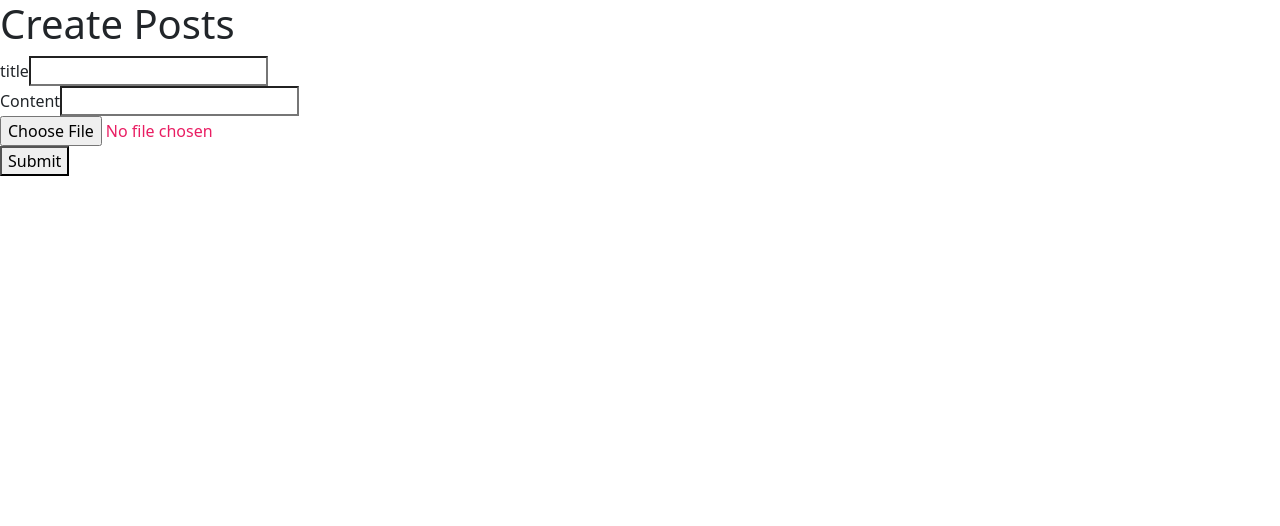
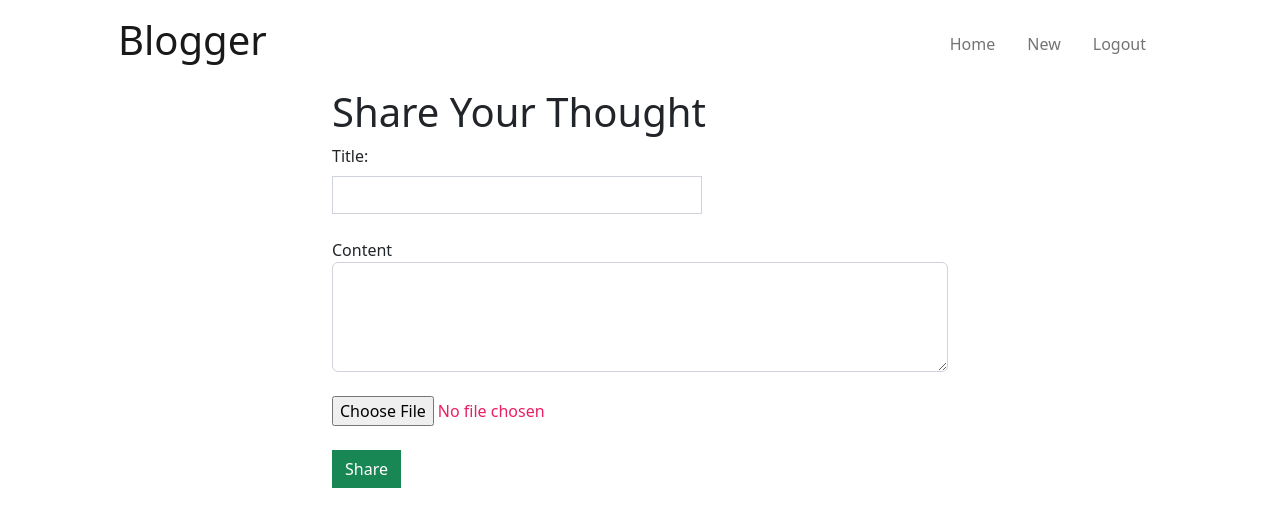
Before and after one commit to DipakPNeoSoft/merged, a React (Create React App) app in the folder Ract/post/: page /new in a window 1280 px wide. Shown: the top 526 px of the page. Built offline with nearby package versions, Linux system fonts and the light colour scheme.

Commit message:
Fixed ui in login registration and new page

```diff
--- a/Ract/post/src/App.js
+++ b/Ract/post/src/App.js
@@ -6,12 +6,14 @@ import New from './components/New';
 import { Routes, BrowserRouter, Route } from "react-router-dom";
 import Edit from './components/Edit';
 import Registration from './components/Registration';
+import Navabar from './components/Navabar';
 
 function App() {
   return (
 
 
     <BrowserRouter>
+      <Navabar/>
 
       <Routes>
         <Route path="/new" element={<New/>} />
@@ -33,6 +35,7 @@ function App() {
 
 
 
+
   );
 }
 
--- a/Ract/post/src/components/Edit.js
+++ b/Ract/post/src/components/Edit.js
@@ -13,8 +13,8 @@ function Edit() {
         axios.get(`http://localhost:3001/api/v1/posts/${id}`,{ headers:
         { Authorization: `${localStorage.getItem('token')}`
         }}).then(res=> {
-
-            setData(res.data)
+            console.log("response",res)
+            setData(res.data.post)
         })
         .catch((err)=>{
             if(err.response.status === 404){
@@ -32,7 +32,7 @@ function Edit() {
 
     const updatePost =(event)=>{
         event.preventDefault();
-        axios.patch(`http://localhost:3002/api/v1/posts/${id}`,{post},{ headers:
+        axios.patch(`http://localhost:3001/api/v1/posts/${id}`,{post},{ headers:
         { Authorization: `${localStorage.getItem('token')}`
         }}).then(res=> {
                 console.log(res)
--- /dev/null
+++ b/Ract/post/src/components/Navabar.js
@@ -0,0 +1,57 @@
+import axios from 'axios'
+
+import {  Link, useNavigate } from 'react-router-dom'
+import React, { useState } from 'react'
+
+
+
+function Navabar() {
+    const navigate = useNavigate()
+
+    const handleLogout = ()=> {
+        debugger
+        axios.delete(`http://localhost:3001/users/sign_out`,{ headers:
+        { Authorization: `${localStorage.getItem('token')}`
+        }})
+        .then(res=> {
+            debugger
+            if(res.status === 200){
+                localStorage.clear();
+                navigate('/')
+            }
+
+
+        })
+        .catch((err)=>{
+            console.log("error ",err)
+        })
+
+
+    }
+  return (
+    <div>
+        <nav className="navbar navbar-expand-lg navbar-light" id="mainNav">
+            <div className="container px-4 px-lg-5">
+                {/* <a className="navbar-brand" href="index.html">Blogger</a> */}
+                <Link to={`/posts`}  className="navbar-brand" ><h1>Blogger</h1></Link>
+                <button className="navbar-toggler" type="button" data-bs-toggle="collapse" data-bs-target="#navbarResponsive" aria-controls="navbarResponsive" aria-expanded="false" aria-label="Toggle navigation">
+                    Menu
+                    <i className="fas fa-bars"></i>
+                </button>
+                <div className="collapse navbar-collapse" id="navbarResponsive">
+                    <ul className="navbar-nav ms-auto py-4 py-lg-0">
+                        <li className="nav-item"><Link to={`/posts`}  className="nav-link px-lg-3 py-3 py-lg-4" >Home</Link></li>
+                        <li className="nav-item">
+                        <Link to={`/new`}  className="nav-link px-lg-3 py-3 py-lg-4" >New</Link>
+                        {/* <a className="nav-link px-lg-3 py-3 py-lg-4" href="about.html">New Post</a> */}
+                        </li>
+                        <li className="nav-item"> <a className="nav-link px-lg-3 py-3 py-lg-4"href="#" onClick={handleLogout}>Logout</a></li>
+                    </ul>
+                </div>
+            </div>
+        </nav>
+    </div>
+  )
+}
+
+export default Navabar
--- a/Ract/post/src/components/New.js
+++ b/Ract/post/src/components/New.js
@@ -1,5 +1,8 @@
 import React, { useState } from 'react'
 import axios from 'axios'
+import 'bootstrap/dist/css/bootstrap.min.css';
+import '../new.css'
+
 
 import { useNavigate } from 'react-router-dom';
 
@@ -56,28 +59,63 @@ function New() {
     }
     return (
         <div>
-            <div>
+            <div className='form-outline w-50 container-fluid'>
 
-                <h1>Create Posts</h1>
+                <h1>Share Your Thought</h1>
                 <form onSubmit={handleSubmit}>
-                    <div>
-                        <label>title</label>
-                        <input name="title" value={post.title} onChange={handleInputChange} />
+                    <div className="form-outline mb-4" style={{'width':'60%'}}>
+                        <label className="form-label">Title:</label>
+                        <input className="form-control" name="title" value={post.title} onChange={handleInputChange} />
                     </div>
-                    <div>
+                    <div  className="form-outline mb-4" >
                         <label>Content</label>
-                        <input name="content" value={post.content} onChange={handleInputChange} />
+                        <textarea  rows="4" className="form-control" name="content" value={post.content} onChange={handleInputChange} />
 
                     </div>
-                    <div>
+                    <div  className="form-outline mb-4" >
                         <input type="file" name="images" onChange={handleInputChange} />
                     </div>
-                    <button>Submit</button>
+                    <div  className="form-outline mb-4" >
+                        <button className='btn btn-success'>Share</button>
+
+                    </div>
 
 
                 </form>
 
+
             </div>
+            {/* <div className="form-outline w-50 container-fluid">
+                <form onSubmit={handleSubmit}>
+
+
+                    <div className="form-outline mb-4" style={{'width':'60%'}}>
+                        <label className="form-label">Title:</label>
+
+                        <input  id="form4Example2" name="title" className="form-control"  value={post.title} onChange={handleInputChange}/>
+                    </div>
+
+                    <div className="form-outline mb-4">
+                        <label className="form-label" >Content:</label>
+
+                        <textarea className="form-control" rows="4"  name="content" value={post.content} onChange={handleInputChange} ></textarea>
+                    </div>
+                    <div className="upload-btn-wrapper">
+                        <button className="btn" id='btn'>Upload a file</button>
+                        <input type="file" name="images"  />
+                    </div>
+
+                    <div className="form-outline mb-4">
+                        <button type="submit" className="btn btn-primary btn-block mb-4">
+                        Share
+                        </button>
+                    </div>
+
+                </form>
+
+
+            </div> */}
+
         </div>
     )
 }
--- a/Ract/post/src/components/Show.js
+++ b/Ract/post/src/components/Show.js
@@ -2,6 +2,8 @@ import React from 'react'
 import {useParams} from 'react-router-dom';
 import {useState,useEffect} from 'react';
 import axios from 'axios'
+import '../show.css'
+
 import {   useNavigate } from 'react-router-dom'
 
 
@@ -9,14 +11,16 @@ function Show() {
     const navigate = useNavigate()
     const {id}= useParams()
     const [post,setData] = useState({})
+    const [url,setUrl] = useState('')
     useEffect(() => {
         axios.get(`http://localhost:3001/api/v1/posts/${id}`,{ headers:
         { Authorization: `${localStorage.getItem('token')}`
         }}).then(res=> {
                 console.log(res)
-                setData(res.data)
+                setData(res.data.post)
+                setUrl(res.data.url)
 
-                console.log("data",res.data)
+                console.log("data",res.data.post)
             })
             .catch((err)=>{
                 if(err.response.status === 401){
@@ -27,8 +31,9 @@ function Show() {
 
     },[])
   return (
-    <div>
-        <div>
+    <div id='show'>
+        {/* <div>
+            <div>{JSON.stringify(post.post)}</div>
             <h2>{post.title}</h2>
 
         </div>
@@ -36,6 +41,25 @@ function Show() {
             <h2>{post.content}</h2>
 
         </div>
+        <img src={url.replace(/"/g, '')} height="300px" width='300px'></img> */}
+
+        <div className="container">
+            <div className="blog-post-container" >
+                <div className="container">
+                    <div className="row">
+                        <div className="col-md-8 offset-md-2">
+                            <div className="blog-post">
+                            <h2 className="blog-post-title">{post.title}</h2>
+                            <img src={url.replace(/"/g, '')} className="img-fluid mb-3" />
+                            <p className="blog-post-content">{post.content}</p>
+                            </div>
+                        </div>
+                    </div>
+                </div>
+            </div>
+
+        </div>
+
     </div>
   )
 }
--- /dev/null
+++ b/Ract/post/src/new.css
@@ -0,0 +1,23 @@
+.upload-btn-wrapper {
+    position: relative;
+    overflow: hidden;
+    display: inline-block;
+  }
+
+  #btn {
+    border: 2px solid gray;
+    color: gray;
+    background-color: white;
+    padding: 8px 20px;
+    border-radius: 8px;
+    font-size: 20px;
+    font-weight: bold;
+  }
+
+  .upload-btn-wrapper input[type=file] {
+    font-size: 100px;
+    position: absolute;
+    left: 0;
+    top: 0;
+    opacity: 0;
+  }
--- a/Ract/post/src/post.css
+++ b/Ract/post/src/post.css
@@ -2,3 +2,7 @@ p div{
     align-items: center;
     color: blueviolet;
 }
+
+h2 h5 {
+
+}
--- /dev/null
+++ b/Ract/post/src/show.css
@@ -0,0 +1,4 @@
+#show{
+    background-image: linear-gradient(to right, #c6ffdd, #fbd786, #f7797d);
+    height: 100vh;
+}
```
Also changed, not shown: Ract/post/src/components/Post.js (+60 -34 lines).
